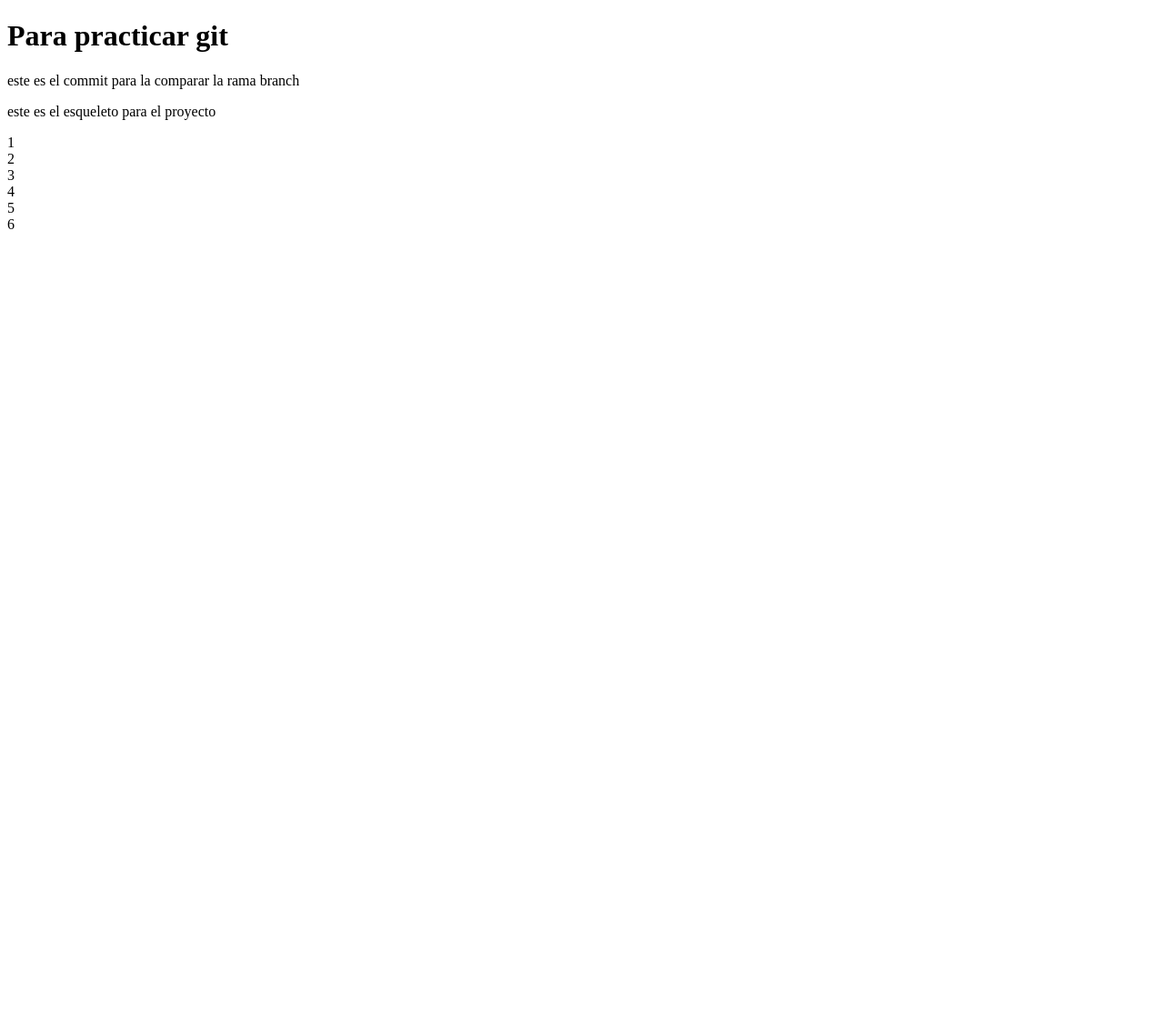
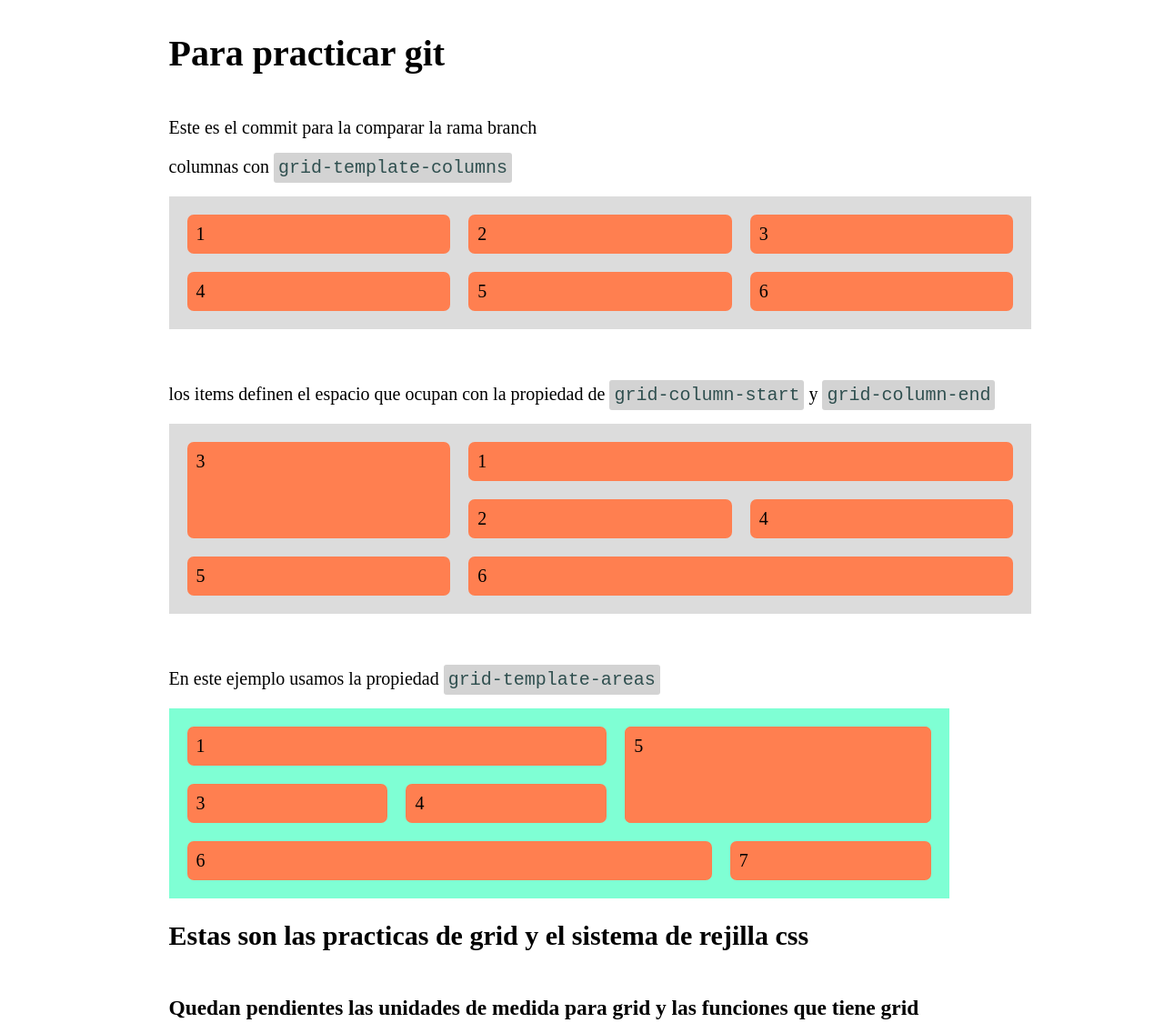
Before and after one commit to oscarhernand/repo-nuevo, a plain HTML site: page pruebas git/index.html in a window 1280 px wide. Shown: the whole page at 91% size. Before the commit the page ends 800 px from the top, so only its background shows below. Drawn offline with Linux system fonts and the light colour scheme.

Commit message:
este es el html y css para grid

```diff
--- a/pruebas git/css/estilos.css
+++ b/pruebas git/css/estilos.css
@@ -1,3 +1,57 @@
-.grid-container > div{
+body{
+    display:grid;
+    place-content: center;
+    font-family: raleway;
+    font-size: 20px;
+}
+.contenedor-grid,
+.contenedor-grid2{
+    width: 100%;
+    display: grid;
+    grid-template-columns: auto auto auto;
+    background-color: gainsboro;
+    padding: 20px;
+    gap: 20px;
+}
+.contenedor-temp {
+    width: 90%;
+    display: grid;
+    grid-template-areas:
+    'header header header header side side side'
+    'lft lft bod bod side side side'
+    'footer footer footer footer footer publi publi';
     background-color: #7fffd4;
+    padding: 20px;
+    gap: 20px;
 }
+.contenedor-grid > div,
+.contenedor-grid2 > div,
+.contenedor-temp > div{
+    background-color: coral;
+    padding: 10px;
+    border-radius: 7px;
+}
+.item1{
+    grid-column-start: 2;
+    grid-column-end: 4;
+}
+.item3{ grid-row: 1 / 3; }
+.item6{ grid-column: 2 / 4; }
+
+.item1tm{ grid-area: header; }
+.item2tm{ grid-area: side; }
+.item3tm{ grid-area: lft; }
+.item4tm{ grid-area: bod; }
+.item5tm{ grid-area: side; }
+.item6tm{ grid-area: footer; }
+.item7tm{ grid-area: publi; }
+
+.espacio{
+    margin-top: 40px;
+}
+code {
+    background-color: lightgray;
+    color:  darkslategray;
+    padding: 5px;
+    border-radius: 3px;
+}
--- a/pruebas git/index.html
+++ b/pruebas git/index.html
@@ -9,9 +9,22 @@
 </head>
 <body>
     <h1>Para practicar git</h1>
-    <p>este es el commit para la comparar la rama branch </p>
-    <p>este es el esqueleto para el proyecto</p>
-    <div class="contnedor-grid">
+    <div>
+        <p>Este es el commit para la comparar la rama branch </p>
+    <p>columnas con <code> grid-template-columns</code> </p>
+    </div>
+    <div class="contenedor-grid">
+        <div class="item">1</div>
+        <div class="item">2</div>
+        <div class="item">3</div>
+        <div class="item">4</div>
+        <div class="item">5</div>
+        <div class="item">6</div>
+    </div>
+    <div class="espacio">
+        <p>los items definen el espacio que ocupan con la propiedad de <code> grid-column-start</code> y <code>grid-column-end</code> </p>
+    </div>
+    <div class="contenedor-grid2">
         <div class="item1">1</div>
         <div class="item2">2</div>
         <div class="item3">3</div>
@@ -19,6 +32,20 @@
         <div class="item5">5</div>
         <div class="item6">6</div>
     </div>
-    <script src="js/javascript.js"></script>
+    <div class="espacio">
+        <p>En este ejemplo usamos la propiedad <code>grid-template-areas </code></p>
+    </div>
+    <div class="contenedor-temp">
+        <div class="item1tm">1</div>
+        <div class="item2tm">2</div>
+        <div class="item3tm">3</div>
+        <div class="item4tm">4</div>
+        <div class="item5tm">5</div>
+        <div class="item6tm">6</div>
+        <div class="item7tm">7</div>
+    </div>
+    <h2>Estas son las practicas de grid y el sistema de rejilla css</h2>
+    <h3>Quedan pendientes las unidades de medida para grid y las funciones que tiene grid</h3>
+    <script src="js/app.js"></script>
 </body>
 </html>
```
